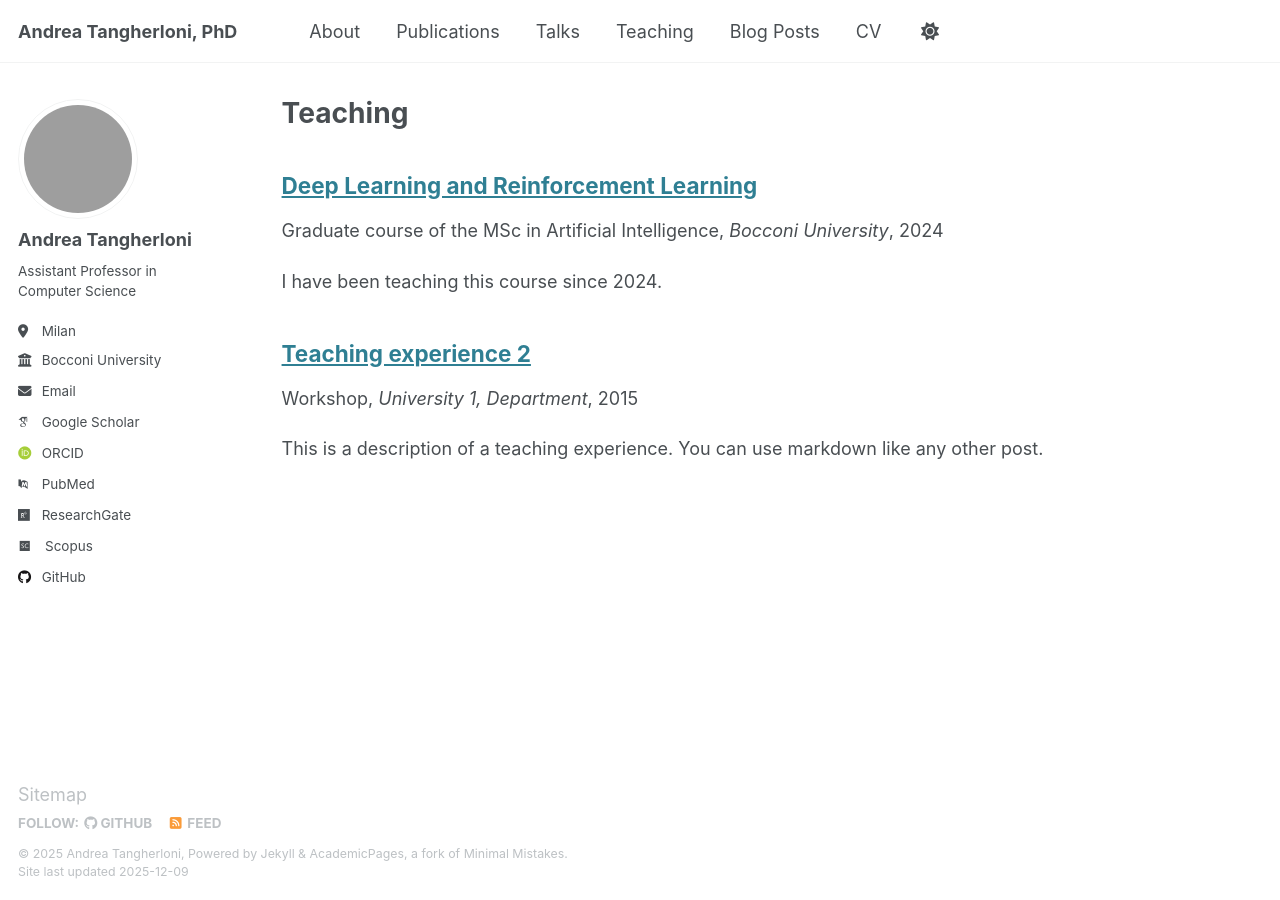
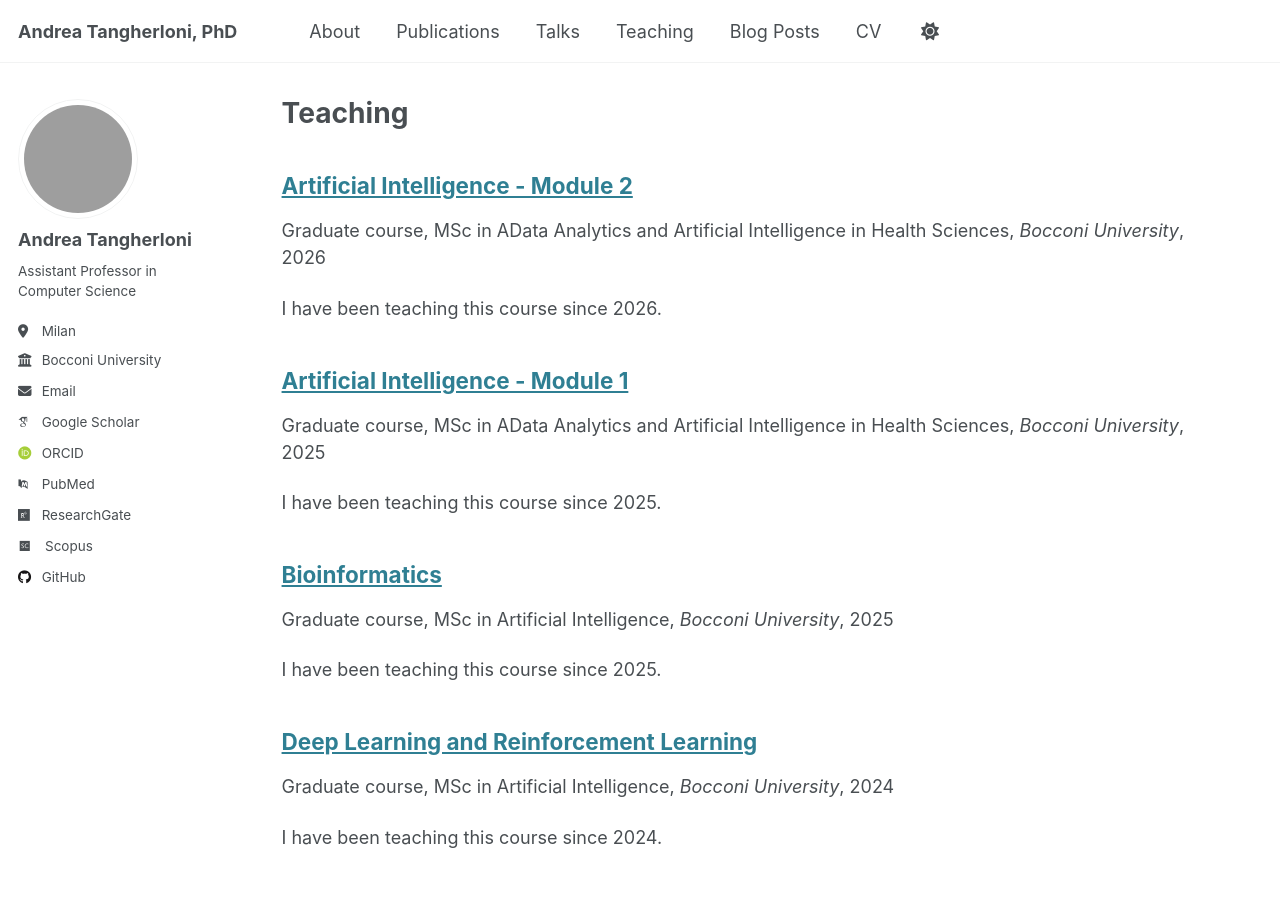
Before and after one commit to andreatangherloni/andreatangherloni.github.io, a Jekyll site: the page built from _pages/teaching.html, in a window 1280 px wide and 900 px high. Built offline with Jekyll 4.4.1, drawn with Linux system fonts in a browser that asks for light colours; some web fonts are replaced.

Commit message:
new courses

```diff
--- /dev/null
+++ b/_teaching/ArtificialIntelligenceModule1.md
@@ -0,0 +1,14 @@
+---
+title: "Artificial Intelligence - Module 1"
+collection: teaching
+type: "Graduate course, MSc in AData Analytics and Artificial Intelligence in Health Sciences"
+permalink: /teaching/ArtificialIntelligenceModule1
+venue: "Bocconi University"
+date: 2025-09-01
+location: "Milan, Italy"
+---
+I have been teaching this course since 2025.
+
+Biomedical data are increasingly large, complex, and information-rich. As a result, the use of AI for their analysis and interpretation is becoming essential. This course offers a foundational introduction to AI, forming part of a broader toolkit alongside the Machine Learning and AI Module 2 courses. It begins with a focus on unsupervised learning, emphasising methods for handling high-dimensional and structurally complex data. The course then introduces reinforcement learning, a rapidly growing area in biomedical applications. Theoretical concepts will be reinforced through hands-on practical sessions using real-world datasets and the Python programming language for statistical analysis.
+
+For more information, visit the [course page](https://didattica.unibocconi.eu/ts/tsn_anteprima.php?cod_ins=21013&anno=2026).
--- /dev/null
+++ b/_teaching/ArtificialIntelligenceModule2.md
@@ -0,0 +1,14 @@
+---
+title: "Artificial Intelligence - Module 2"
+collection: teaching
+type: "Graduate course, MSc in AData Analytics and Artificial Intelligence in Health Sciences"
+permalink: /teaching/ArtificialIntelligenceModule2
+venue: "Bocconi University"
+date: 2026-01-01
+location: "Milan, Italy"
+---
+I have been teaching this course since 2026.
+
+This course deepens the theoretical and practical understanding of artificial neural networks and their applications in biomedical domains. It introduces key concepts behind modern deep learning architectures, focusing on how these systems learn, generalise to unseen data, and generate new data. Students will explore most of the existing neural network classes, including convolutional, recurrent, and transformer-based architectures, with an emphasis on biomedical data, including such multi-omics data and images. The course also covers regularisation strategies, weight initialisation, and the effects of overparameterisation, providing insights into the bias-variance trade-off and the double descent phenomenon. In the second part, students will be introduced to unsupervised learning, focusing on deep generative models, including Generative Adversarial Networks (GANs) and Variational Autoencoders (VAEs), and their applications in biomedical research. Practical sessions in Python, using PyTorch and related tools, will enable students to implement, train, and evaluate their models on real-world biomedical datasets.
+
+For more information, visit the [course page](https://didattica.unibocconi.eu/ts/tsn_anteprima.php?cod_ins=21014&anno=2026).
--- /dev/null
+++ b/_teaching/Bioinformatics.md
@@ -0,0 +1,14 @@
+---
+title: "Bioinformatics"
+collection: teaching
+type: "Graduate course, MSc in Artificial Intelligence"
+permalink: /teaching/Bioinformatics
+venue: "Bocconi University"
+date: 2025-01-01
+location: "Milan, Italy"
+---
+I have been teaching this course since 2025.
+
+Bioinformatics, the application of computer science to biology, has revolutionised our understanding of life and its complexities. It has enabled us to study biology, such as exploring the human genome, and also to build useful models that empower medics to deliver better treatments. Without powerful computer methods, interpreting data such as DNA sequencing, or tracking the spread or the evolution of disease would be impossible. Computers play a pivotal role in drug development, agricultural advancements, and environmental conservation efforts. Simultaneously, biology has inspired groundbreaking innovations in computer science, from modelling neurons to leveraging evolution for optimisation algorithms. This course aims to provide students with a solid understanding of the core principles and applications of Artificial Intelligence (AI) in the life and health sciences. While AI has been applied to medicine for over 50 years, the current era presents unprecedented challenges and opportunities due to the sheer quantity, complexity, and resolution of biological data. Students will gain extensive knowledge of how current AI methods address fundamental questions in biology and medicine. Additionally, the course will explore how biological systems, including evolutionary principles, inspire the development of innovative AI algorithms. By mastering these tools and techniques, students will be equipped to contribute to transformative advancements in science and medicine.
+
+For more information, visit the [course page](https://didattica.unibocconi.eu/ts/tsn_anteprima.php?cod_ins=20884&anno=2026).
--- a/_teaching/DeepLearning-ReinforcementLearning.md
+++ b/_teaching/DeepLearning-ReinforcementLearning.md
@@ -1,7 +1,7 @@
 ---
 title: "Deep Learning and Reinforcement Learning"
 collection: teaching
-type: "Graduate course of the MSc in Artificial Intelligence"
+type: "Graduate course, MSc in Artificial Intelligence"
 permalink: /teaching/DeepLearning-ReinforcementLearning
 venue: "Bocconi University"
 date: 2024-01-01
```
